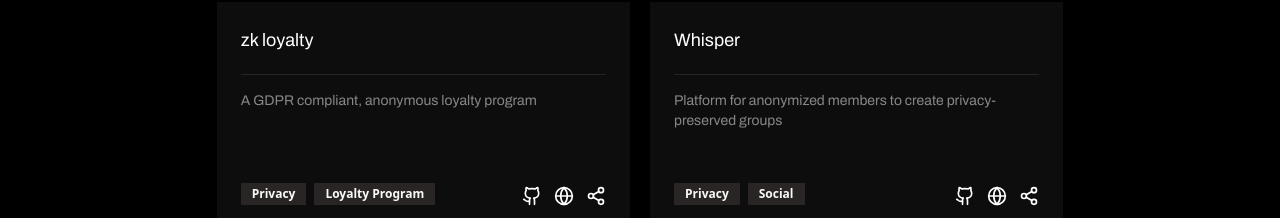
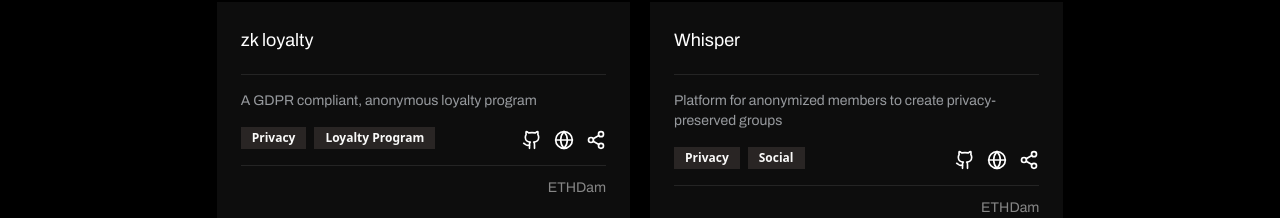
Before and after one commit to web3privacy/hackathonusecases, a Next.js app: page / in a window 1280 px wide. Shown: the part 582-800 px from the top of the page. Built offline with nearby package versions, Linux system fonts and the light colour scheme.

Commit message:
refactor: improve md support

```diff
--- a/components/ui/idea-card.jsx
+++ b/components/ui/idea-card.jsx
@@ -10,6 +10,7 @@ import {
   DialogTrigger,
 } from "@/components/ui/dialog";
 import { Button } from '@/components/ui/button';
+import ReactMarkdown from 'react-markdown';
 
 const IdeaCard = ({
   id = '',
@@ -181,6 +182,15 @@ const IdeaCard = ({
     return null;
   };
 
+  // Render description with Markdown support
+  const renderDescription = () => {
+    return (
+      <div className="mt-4 mb-4 archivo text-sm opacity-70 prose prose-invert prose-sm max-w-none">
+        <ReactMarkdown>{description}</ReactMarkdown>
+      </div>
+    );
+  };
+
   return (
     <div className="bg-[#0d0d0d] md:w-1/3 w-full p-6">
       {renderCardHeader()}
@@ -194,9 +204,8 @@ const IdeaCard = ({
 
       {type !== 'expert' && <hr className="opacity-10 my-2" />}
 
-      <div className="h-20">
-        <h3 className="archivo mt-4 text-sm opacity-50">{description}</h3>
-      </div>
+      {/* Description with Markdown support */}
+      {renderDescription()}
 
       {renderFeatures()}
 
--- a/package.json
+++ b/package.json
@@ -14,6 +14,7 @@
     "@radix-ui/react-hover-card": "^1.0.7",
     "@radix-ui/react-slot": "^1.0.2",
     "@radix-ui/react-tabs": "^1.1.0",
+    "@tailwindcss/typography": "^0.5.16",
     "class-variance-authority": "^0.7.0",
     "clsx": "^2.1.1",
     "lucide-react": "^0.378.0",
--- a/tailwind.config.js
+++ b/tailwind.config.js
@@ -33,5 +33,5 @@ module.exports = {
       },
     },
   },
-  plugins: [require("tailwindcss-animate")],
+  plugins: [require("tailwindcss-animate"), require('@tailwindcss/typography')],
 }
```
Also changed, not shown: 1 other file (tests, documents, lock files or other folders).
